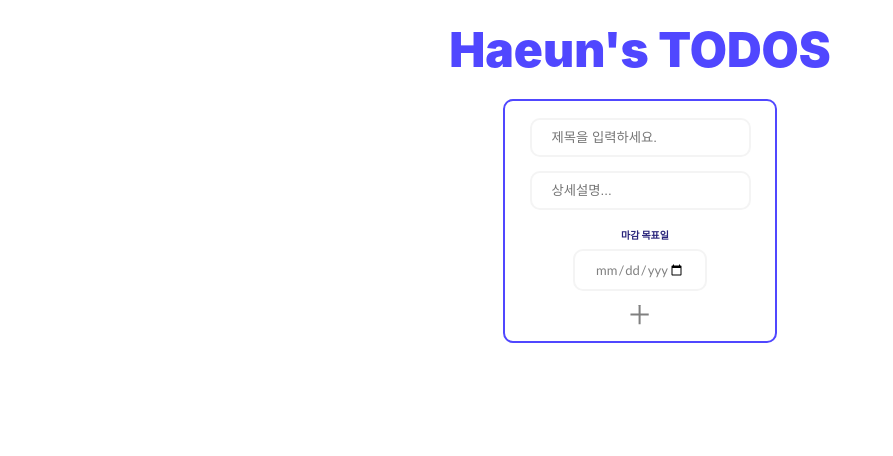
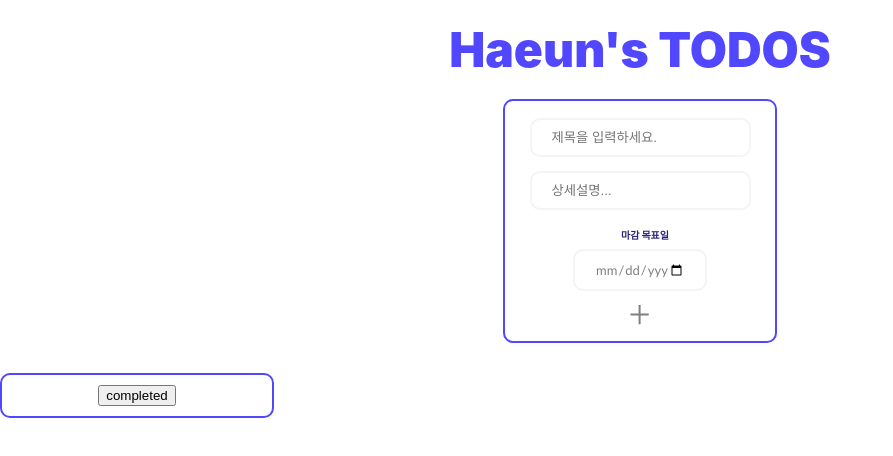
Before and after one commit to songhaeunsong/to-do-list, a React (Create React App) app: page / in a window 1280 px wide. Shown: the top 456 px of the page, without its empty margins (0-893 px from the left). Built offline with nearby package versions, Linux system fonts and the light colour scheme.

Commit message:
add: completed btn

```diff
--- a/src/App.js
+++ b/src/App.js
@@ -1,4 +1,4 @@
-import React, { useState } from "react";
+import React, { useEffect, useState } from "react";
 import "./App.css";
 import Template from "./components/Template";
 import ToDoList from "./components/ToDoList";
@@ -9,6 +9,7 @@ let nextId = 1;
 function App() {
   const [selectedTodo, setSelectedTodo] = useState(null);
   const [todos, setTodos] = useState([]);
+  const [isCompleted, setIsCompleted] = useState(false);
 
   const onInsertTodo = (text, subtext, date) => {
     if (text === "") {
@@ -23,7 +24,6 @@ function App() {
       };
       setTodos((todos) => todos.concat(todo));
       nextId++;
-      console.log(nextId);
     }
   };
 
@@ -52,6 +52,7 @@ function App() {
     );
     setSelectedTodo(null);
   };
+
   return (
     <Template>
       <ToDoInsert
@@ -60,11 +61,29 @@ function App() {
         onRemove={onRemove}
         onUpdate={onUpdate}
       />
-      <ToDoList
-        todos={todos}
-        onCheckToggle={onCheckToggle}
-        onChangeSelectedTodo={onChangeSelectedTodo}
-      />
+      <form>
+        <button type="button" onClick={() => setIsCompleted(!isCompleted)}>
+          completed
+        </button>
+      </form>
+      {isCompleted
+        ? todos.map(
+            (todo) =>
+              todo.checked && (
+                <ToDoList
+                  todos={todos}
+                  onCheckToggle={onCheckToggle}
+                  onChangeSelectedTodo={onChangeSelectedTodo}
+                />
+              )
+          )
+        : todos.map((todo) => (
+            <ToDoList
+              todos={todos}
+              onCheckToggle={onCheckToggle}
+              onChangeSelectedTodo={onChangeSelectedTodo}
+            />
+          ))}
     </Template>
   );
 }
```
